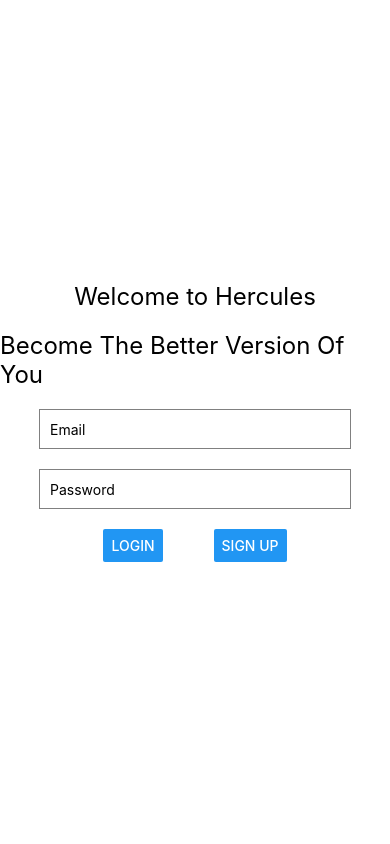
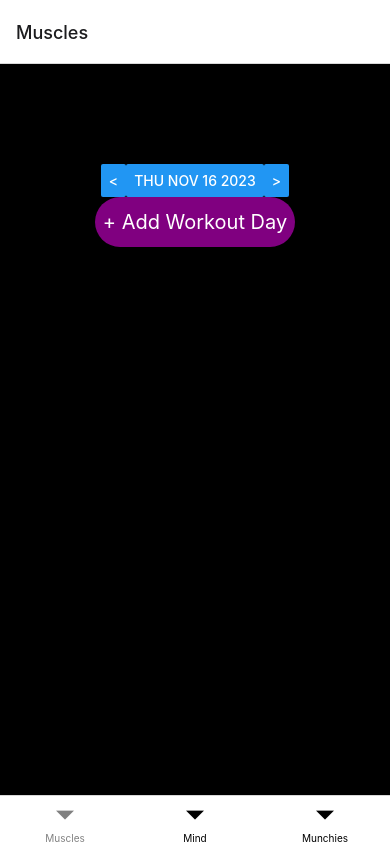
Before and after one commit to sc830/Hercules, a React Native app in the folder Hercules/: screen /LunchScreen in a window 390 px wide. Built offline with nearby package versions, Linux system fonts and the light colour scheme.

Commit message:
Successfully pulled field data!

```diff
--- a/Hercules/App.js
+++ b/Hercules/App.js
@@ -14,7 +14,7 @@
 const App = () => {
   return (
     <NavigationContainer>
-      <Stack.Navigator initialRouteName="Login" screenOptions={{ headerShown: false }}>
+      <Stack.Navigator initialRouteName="Main" screenOptions={{ headerShown: false }}>
         <Stack.Screen name="Login" component={Login} />
         <Stack.Screen name="Main" component={MainTabs} />
       </Stack.Navigator>
--- a/Hercules/Views/LunchScreen.js
+++ b/Hercules/Views/LunchScreen.js
@@ -1,6 +1,6 @@
 import React, { useState } from 'react';
 import { View, Text, TouchableOpacity, ScrollView, Modal, TextInput } from 'react-native';
-import { doc, getFirestore } from 'firebase/firestore';
+import { doc, getDoc, getFirestore } from 'firebase/firestore';
 import { saveMeal } from '../firebaseFunctions';
 
 const LunchScreen = ({ navigation }) => {
@@ -17,7 +17,7 @@
   const handleSaveMeal = async () => {
     //////////////////console.log(pullDocData())
     const db = getFirestore();
-    const docRef = doc(db, "testFolder", "subcollection", "variable");
+    const docRef = doc(db, "testFolder", "subcollection");
     const docSnap = await getDoc(docRef);
     console.log("Document data:", docSnap.data());
     if (selectedMeal !== null) {
```
